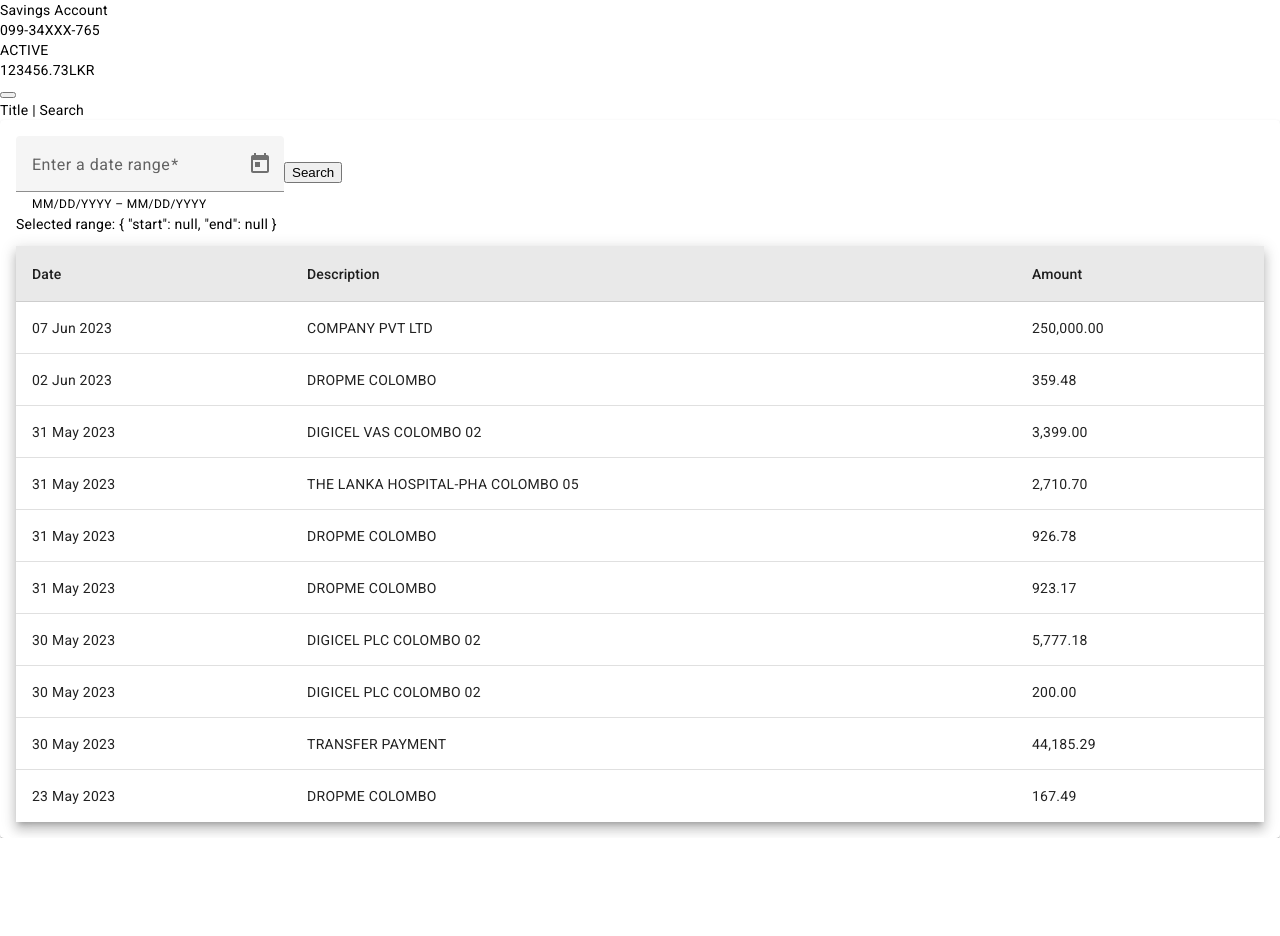
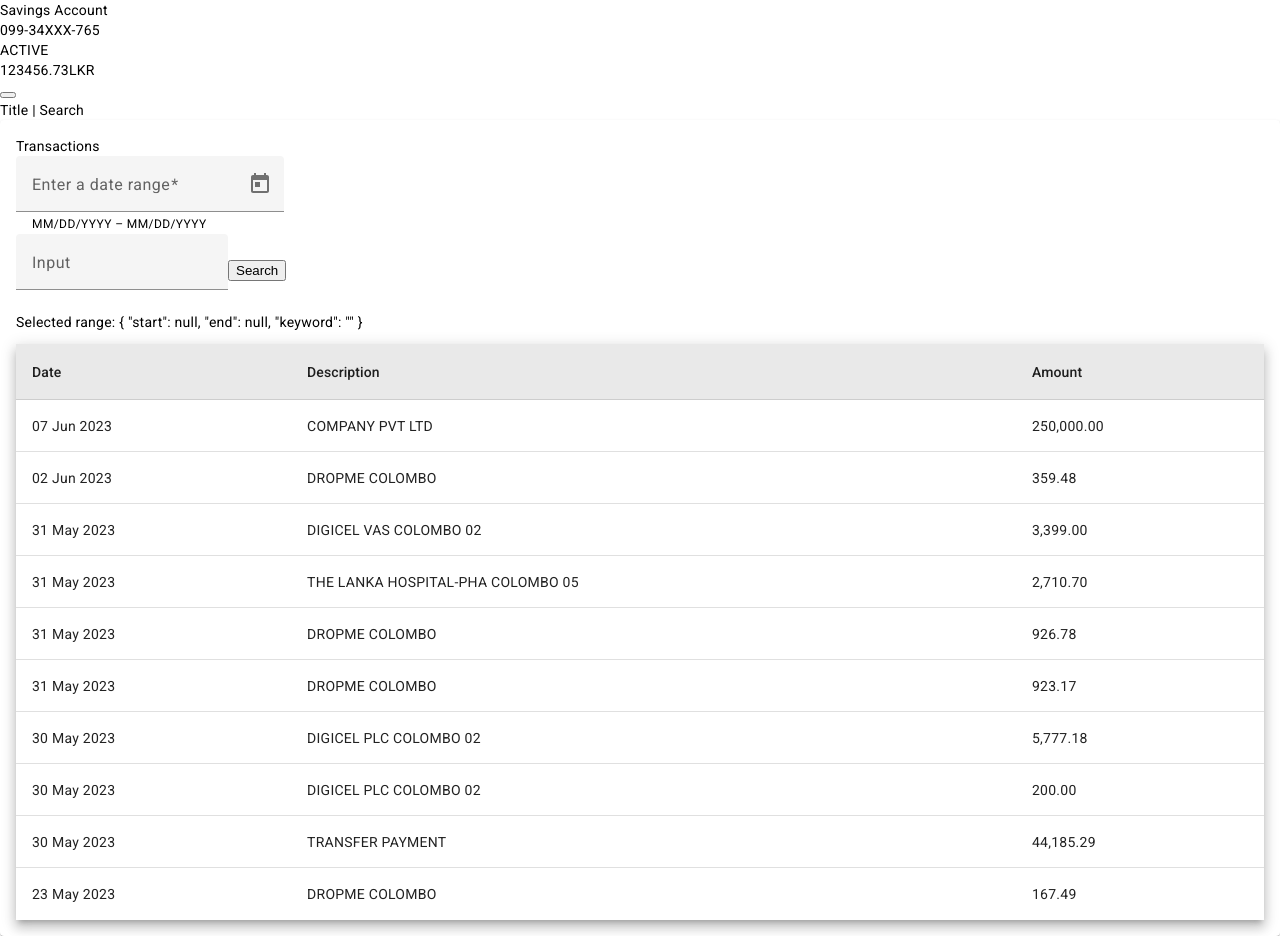
Before and after one commit to angelapriyadharshini/bank-app, an Angular app: page /accounts/1 in a window 1280 px wide. Before the commit the page ends 838 px from the top, so only its background shows below. Built offline with nearby package versions, Linux system fonts and the light colour scheme.

Commit message:
enhancing transaction history

```diff
--- a/src/app/core/interceptors/json-date-interceptor.service.ts
+++ b/src/app/core/interceptors/json-date-interceptor.service.ts
@@ -27,14 +27,28 @@ export class JsonDateInterceptorService implements HttpInterceptor {
       })
     );
   }
+  isIsoDateString(value: any): boolean {
+    if (value === null || value === undefined) {
+      return false;
+    }
+    if (typeof value === 'string') {
+      return this._isoDateFormat.test(value);
+    }
+    return false;
+  }
   convert(body: any) {
     if (body === null || body === undefined) {
       return body;
     }
+    if (typeof body !== 'object') {
+      return body;
+    }
     for (const key of Object.keys(body)) {
       const value = body[key];
-      if (typeof value === 'string') {
-        return this._isoDateFormat.test(value);
+      if (this.isIsoDateString(value)) {
+        body[key] = new Date(value);
+      } else if (typeof value === 'object') {
+        this.convert(value);
       }
     }
   }
--- a/src/app/transactions/transactions.component.html
+++ b/src/app/transactions/transactions.component.html
@@ -1,6 +1,8 @@
 <mat-card>
+  <mat-card-header>Transactions</mat-card-header>
   <mat-card-content>
     <form [formGroup]="transactionHistoryForm" (ngSubmit)="onSubmit()">
+      <div>
         <mat-form-field>
           <mat-label>Enter a date range</mat-label>
           <mat-date-range-input [rangePicker]="picker">
@@ -17,7 +19,6 @@
             [for]="picker"
           ></mat-datepicker-toggle>
           <mat-date-range-picker #picker></mat-date-range-picker>
-
           <mat-error
             *ngIf="
               transactionHistoryForm.controls.start.hasError(
@@ -33,42 +34,18 @@
             >Invalid end date</mat-error
           >
         </mat-form-field>
+      </div>
+      <div>
+        <mat-form-field>
+          <mat-label>Input</mat-label>
+          <input matInput formControlName="keyword" />
+          <mat-error></mat-error>
+        </mat-form-field>
         <button type="submit">Search</button>
+      </div>
     </form>
 
     <p>Selected range: {{ transactionHistoryForm.value | json }}</p>
-
-    <!-- <mat-form-field>
-      <mat-label>Enter a date range</mat-label>
-      <mat-date-range-input
-        [formGroup]="transactionHistoryRange"
-        [rangePicker]="picker"
-      >
-        <input matStartDate formControlName="start" placeholder="Start date" />
-        <input matEndDate formControlName="end" placeholder="End date" />
-      </mat-date-range-input>
-      <mat-hint>MM/DD/YYYY – MM/DD/YYYY</mat-hint>
-      <mat-datepicker-toggle
-        matIconSuffix
-        [for]="picker"
-      ></mat-datepicker-toggle>
-      <mat-date-range-picker #picker></mat-date-range-picker>
-
-      <mat-error
-        *ngIf="
-          transactionHistoryRange.controls.start.hasError('matStartDateInvalid')
-        "
-        >Invalid start date</mat-error
-      >
-      <mat-error
-        *ngIf="
-          transactionHistoryRange.controls.end.hasError('matEndDateInvalid')
-        "
-        >Invalid end date</mat-error
-      >
-    </mat-form-field>
-
-    <p>Selected range: {{ transactionHistoryRange.value | json }}</p> -->
     <table mat-table [dataSource]="dataSource" class="mat-elevation-z8">
       <ng-container matColumnDef="transactionDate">
         <th mat-header-cell *matHeaderCellDef>Date</th>
--- a/src/app/transactions/transactions.component.ts
+++ b/src/app/transactions/transactions.component.ts
@@ -5,6 +5,8 @@ import { MatCardModule } from '@angular/material/card';
 import { TransactionService } from './shared/transaction.service';
 import { Transaction } from './shared/transaction';
 import { MatNativeDateModule } from '@angular/material/core';
+import { MatInputModule } from '@angular/material/input';
+
 import {
   FormControl,
   FormGroup,
@@ -30,6 +32,7 @@ import { MatFormFieldModule } from '@angular/material/form-field';
     NgIf,
     JsonPipe,
     MatNativeDateModule,
+    MatInputModule,
   ],
   templateUrl: './transactions.component.html',
   styleUrls: ['./transactions.component.css'],
@@ -45,6 +48,7 @@ export class TransactionsComponent {
   transactionHistoryForm = new FormGroup({
     start: new FormControl<Date | null>(null, Validators.required),
     end: new FormControl<Date | null>(null, Validators.required),
+    keyword: new FormControl(''),
   });
 
   constructor(private transactionService: TransactionService) {}
```
Lines whose indentation alone changed are shown as unchanged.
